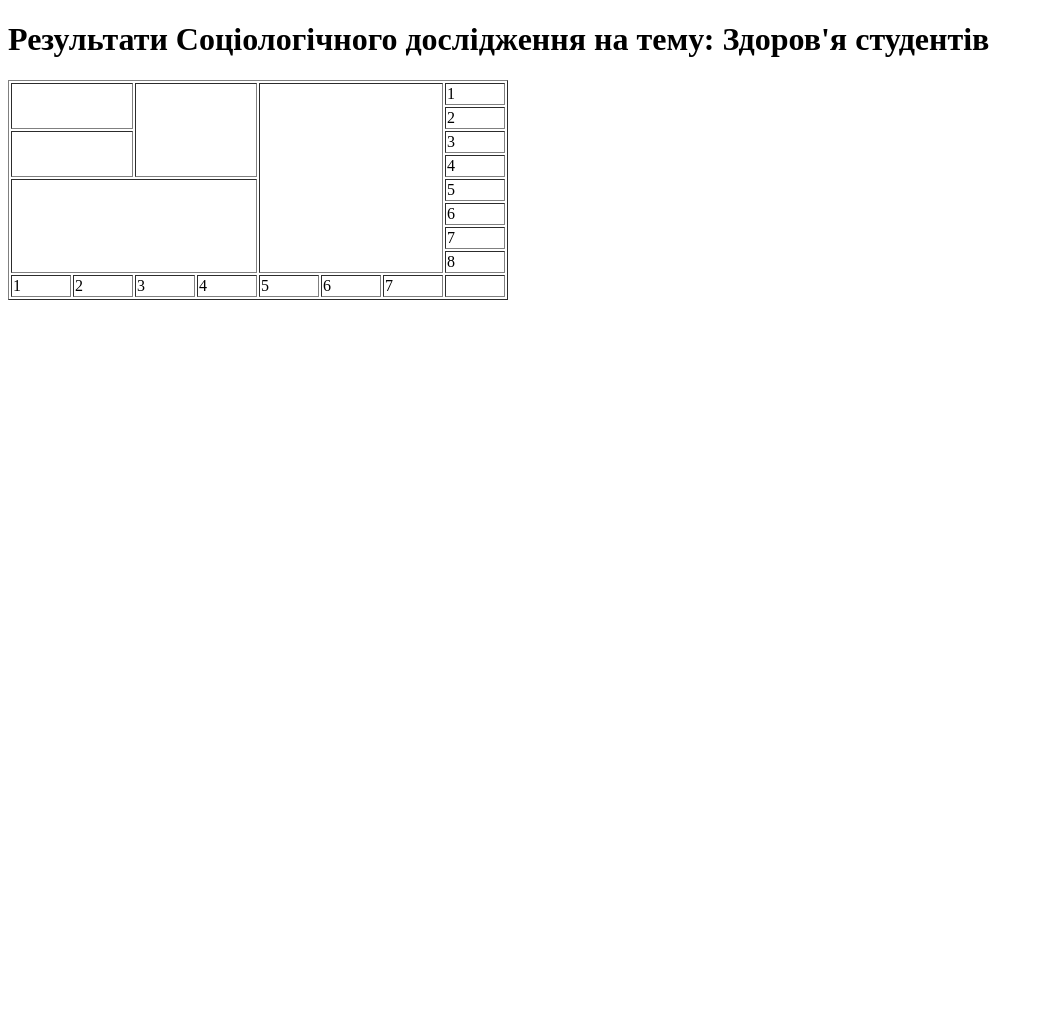
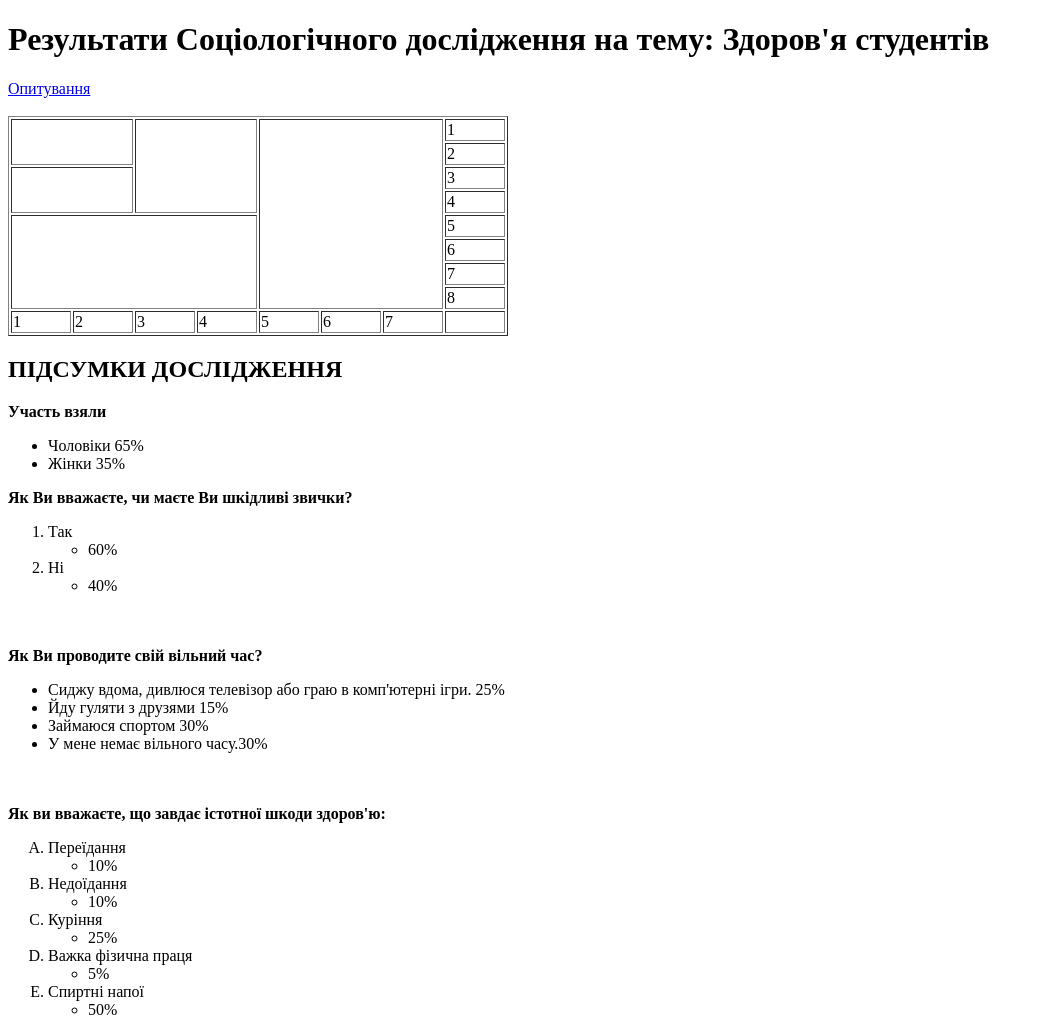
Before and after one commit to AndriiKostela/homework2, a plain HTML site: page tables.html in a window 1280 px wide. Shown: the whole page, without its empty margins (0-1044 px from the left). Before the commit the page ends 800 px from the top, so only its background shows below. Drawn offline with Linux system fonts and the light colour scheme.

Commit message:
Initial2

```diff
--- a/tables.html
+++ b/tables.html
@@ -1,13 +1,18 @@
 <!doctype html>
 <html lang="en">
+
 <head>
     <meta charset="UTF-8">
     <title>table</title>
 </head>
+
 <body>
     <header>
         <h1> Результати Соціологічного дослідження на тему: Здоров'я студентів </h1>
     </header>
+    <nav>
+        <a href="index.html">Опитування</a><br><br>
+    </nav>
     <table border="1" width="500px">
         <tbody>
             <tr>
@@ -33,9 +38,15 @@
                 <td colspan="4" rowspan="4"></td>
                 <td>5</td>
             </tr>
-            <tr><td>6</td></tr>
-            <tr><td>7</td></tr>
-            <tr><td>8</td></tr>
+            <tr>
+                <td>6</td>
+            </tr>
+            <tr>
+                <td>7</td>
+            </tr>
+            <tr>
+                <td>8</td>
+            </tr>
             <tr>
                 <td>1</td>
                 <td>2</td>
@@ -51,6 +62,48 @@
         </tbody>
 
     </table>
+    <h2>ПІДСУМКИ ДОСЛІДЖЕННЯ</h2>
 
+    <b>Участь взяли</b><br>
+    <ul>
+        <li>
+            Чоловіки 65%
+        </li>
+        <li>
+            Жінки 35%
+        </li>
+    </ul>
+    <b>Як Ви вважаєте, чи маєте Ви шкідливі звички?</b><br>
+    <ol>
+        <li>
+            Так
+            <ul>
+                <li>60%</li>
+            </ul>
+        </li>
+        <li>Ні
+            <ul>
+                <li>40%</li>
+            </ul>
+        </li>
+    </ol><br><br>
+    <b>Як Ви проводите свій вільний час?</b>
+    <ul type="squre">
+        <li>Сиджу вдома, дивлюся телевізор або граю в комп'ютерні ігри. 25%</li>
+        <li>Йду гуляти з друзями 15%</li>
+        <li>Займаюся спортом 30%</li>
+        <li>У мене немає вільного часу.30% </li>
+    </ul><br><br>
+<b>Як ви вважаєте, що завдає істотної шкоди здоров'ю:</b>
+<ol type="A">
+    <li>Переїдання<ul><li>10%</li></ul></li>
+    <li>Недоїдання<ul><li>10%</li></ul></li>
+    <li>Куріння<ul><li>25%</li></ul></li>
+    <li>Важка фізична праця<ul><li>5%</li></ul></li>
+    <li>Спиртні напої<ul><li>50%</li></ul></li>
+
+
+</ol>
 </body>
+
 </html>
```
Lines whose indentation alone changed are shown as unchanged.
